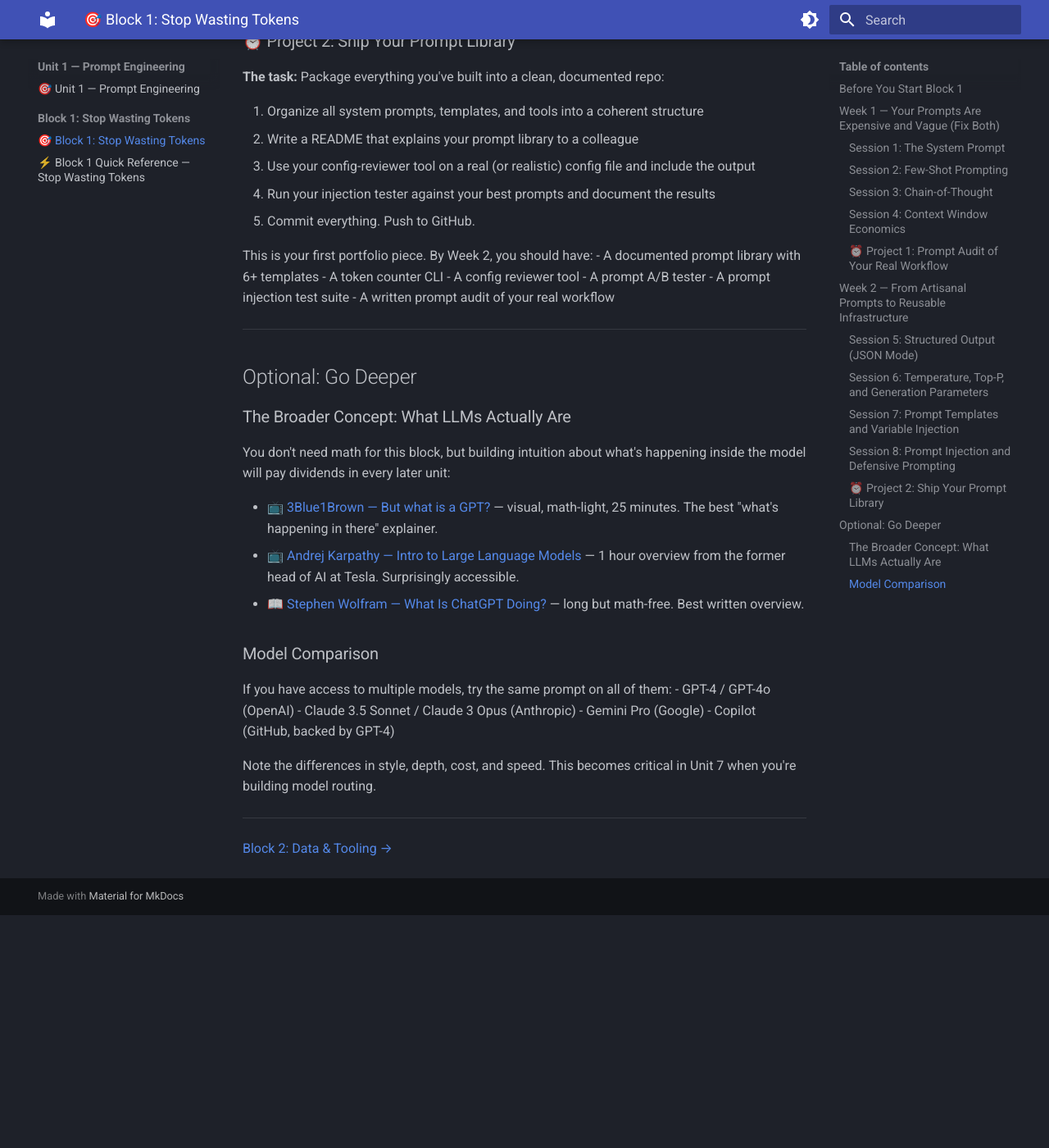
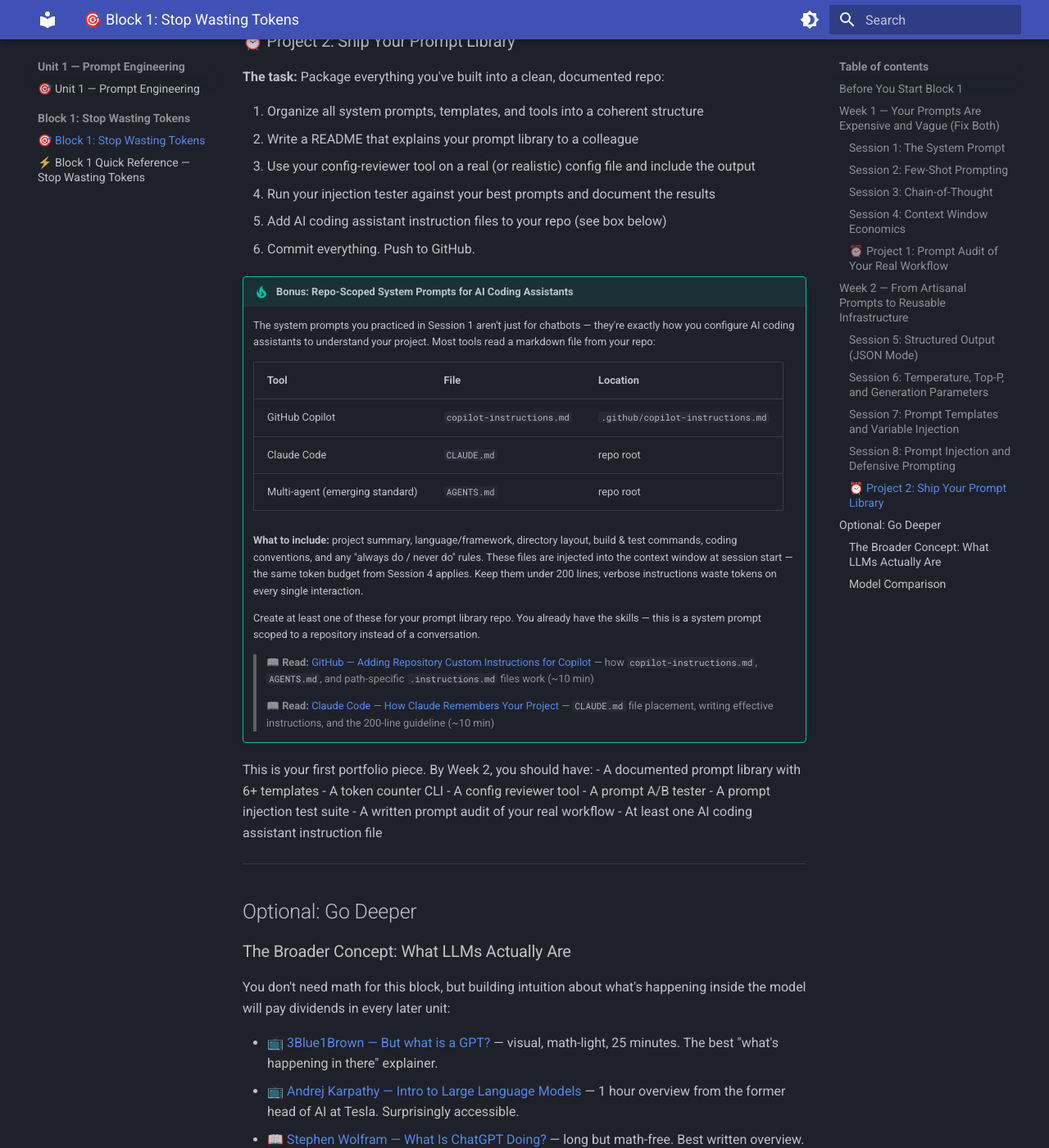
Before and after one commit to patrickdaj/The-36-Week-AI-Architect-Project, an MkDocs documentation site: the page built from docs/blocks/01-prompt-engineering/01-stop-wasting-tokens/index.md, in a window 1280 px wide and 1400 px high, scrolled down 6830 px. Shown: the whole window at 82% size. Built offline with MkDocs 1.6.1 and Material for MkDocs 9.7.7, drawn with Linux system fonts in a browser that asks for light colours; before the commit the page ends 7946 px from its top, so only the background shows below that.

Commit message:
Add AI coding assistant instruction files to Block 1 Project 2
- New step 5: create copilot-instructions.md, CLAUDE.md, or AGENTS.md
- Admonition box explains the concept, file table, what to include
- Ties back to Session 1 (system prompts) and Session 4 (token budget)
- Links to GitHub custom instructions docs and Claude Code memory docs
- Updated deliverables list to include instruction file

```diff
--- a/docs/blocks/01-prompt-engineering/01-stop-wasting-tokens/index.md
+++ b/docs/blocks/01-prompt-engineering/01-stop-wasting-tokens/index.md
@@ -264,7 +264,26 @@ Test it against every system prompt you've written in this block.
 2. Write a README that explains your prompt library to a colleague
 3. Use your config-reviewer tool on a real (or realistic) config file and include the output
 4. Run your injection tester against your best prompts and document the results
-5. Commit everything. Push to GitHub.
+5. Add AI coding assistant instruction files to your repo (see box below)
+6. Commit everything. Push to GitHub.
+
+!!! tip "Bonus: Repo-Scoped System Prompts for AI Coding Assistants"
+
+    The system prompts you practiced in Session 1 aren't just for chatbots — they're exactly how you configure AI coding assistants to understand your project. Most tools read a markdown file from your repo:
+
+    | Tool | File | Location |
+    |------|------|----------|
+    | GitHub Copilot | `copilot-instructions.md` | `.github/copilot-instructions.md` |
+    | Claude Code | `CLAUDE.md` | repo root |
+    | Multi-agent (emerging standard) | `AGENTS.md` | repo root |
+
+    **What to include:** project summary, language/framework, directory layout, build & test commands, coding conventions, and any "always do / never do" rules. These files are injected into the context window at session start — the same token budget from Session 4 applies. Keep them under 200 lines; verbose instructions waste tokens on every single interaction.
+
+    Create at least one of these for your prompt library repo. You already have the skills — this is a system prompt scoped to a repository instead of a conversation.
+
+    > 📖 **Read:** [GitHub — Adding Repository Custom Instructions for Copilot](https://docs.github.com/en/copilot/customizing-copilot/adding-repository-custom-instructions-for-github-copilot) — how `copilot-instructions.md`, `AGENTS.md`, and path-specific `.instructions.md` files work (~10 min)
+    >
+    > 📖 **Read:** [Claude Code — How Claude Remembers Your Project](https://code.claude.com/docs/en/memory) — `CLAUDE.md` file placement, writing effective instructions, and the 200-line guideline (~10 min)
 
 This is your first portfolio piece. By Week 2, you should have:
 - A documented prompt library with 6+ templates
@@ -273,6 +292,7 @@ This is your first portfolio piece. By Week 2, you should have:
 - A prompt A/B tester
 - A prompt injection test suite
 - A written prompt audit of your real workflow
+- At least one AI coding assistant instruction file
 
 ---
 
```
